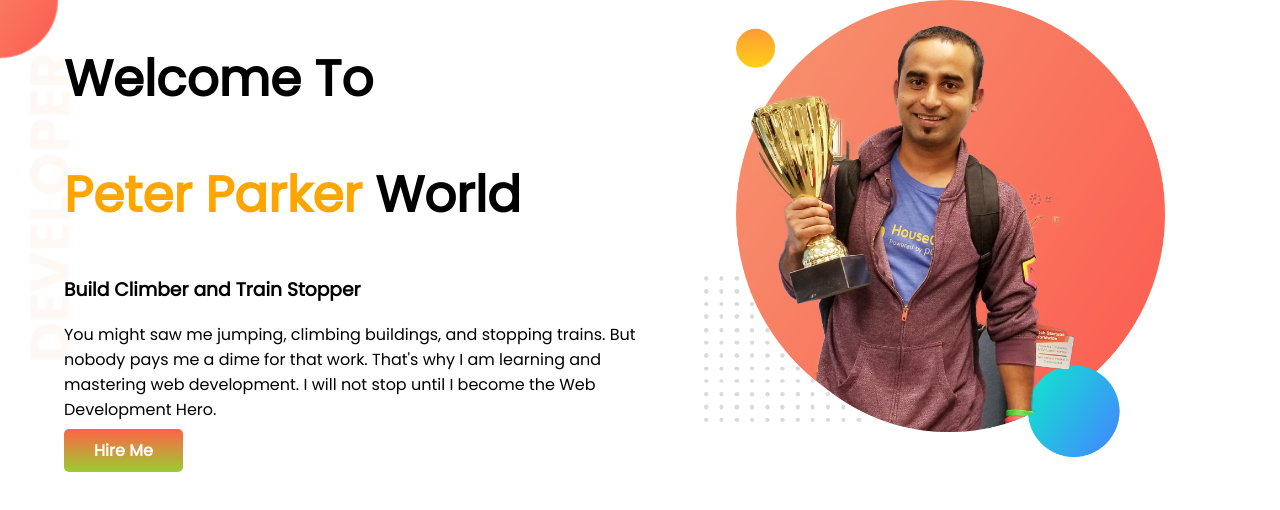
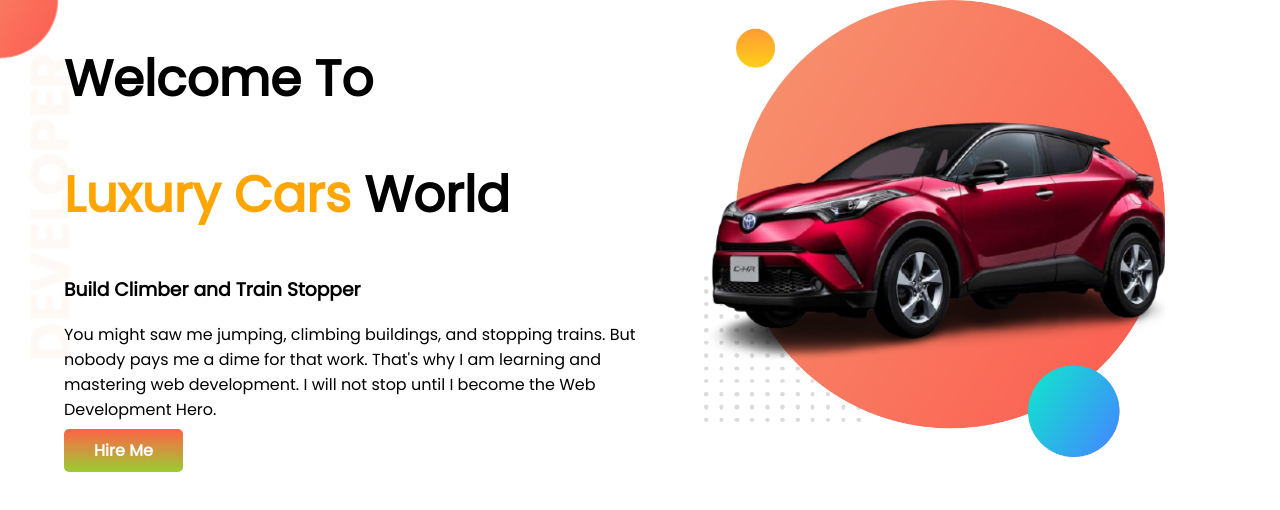
Before and after one commit to shawonstk/developer-portfolio, a plain HTML site: page index.html in a window 1280 px wide. Drawn offline with Linux system fonts and the light colour scheme.

Commit message:
image correction

```diff
--- a/index.html
+++ b/index.html
@@ -15,14 +15,14 @@
    <section class="top-banner">
              <div class="half-width">
                 <h1>Welcome To</h1>
-                <h1><span>Peter Parker</span> World</h1>
+                <h1><span>Luxury Cars</span> World</h1>
                 <h3>Build Climber and Train Stopper</h3>
                 <p>You might saw me jumping, climbing buildings, and stopping trains. But nobody pays me a dime for that work. That's why I am learning and mastering web development. I will not stop until I become the Web Development Hero.</p>
                 <a class="hire-me" target="_blank" href="https://www.linkedin.com/company/programminghero/">Hire Me</a>
             </div>
 
             <div class="half-width">
-                <img src="images/jhankar.png" alt="">
+                <img src="images/first-bd.png" alt="">
 
 
             </div>
```
Also changed, not shown: images/first-bd.png (added), images/jhankar.png (deleted), images/jhankar2.png (deleted), images/sec-bg.png (added).
